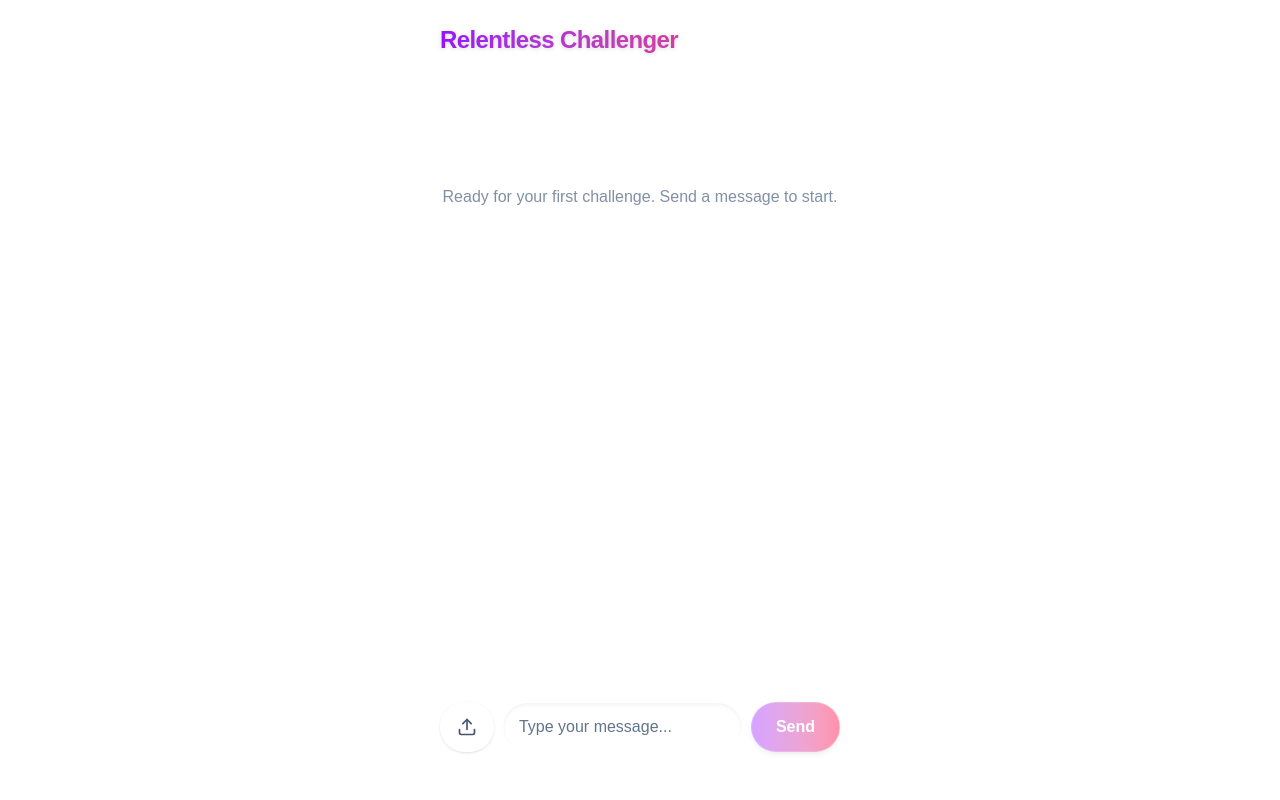
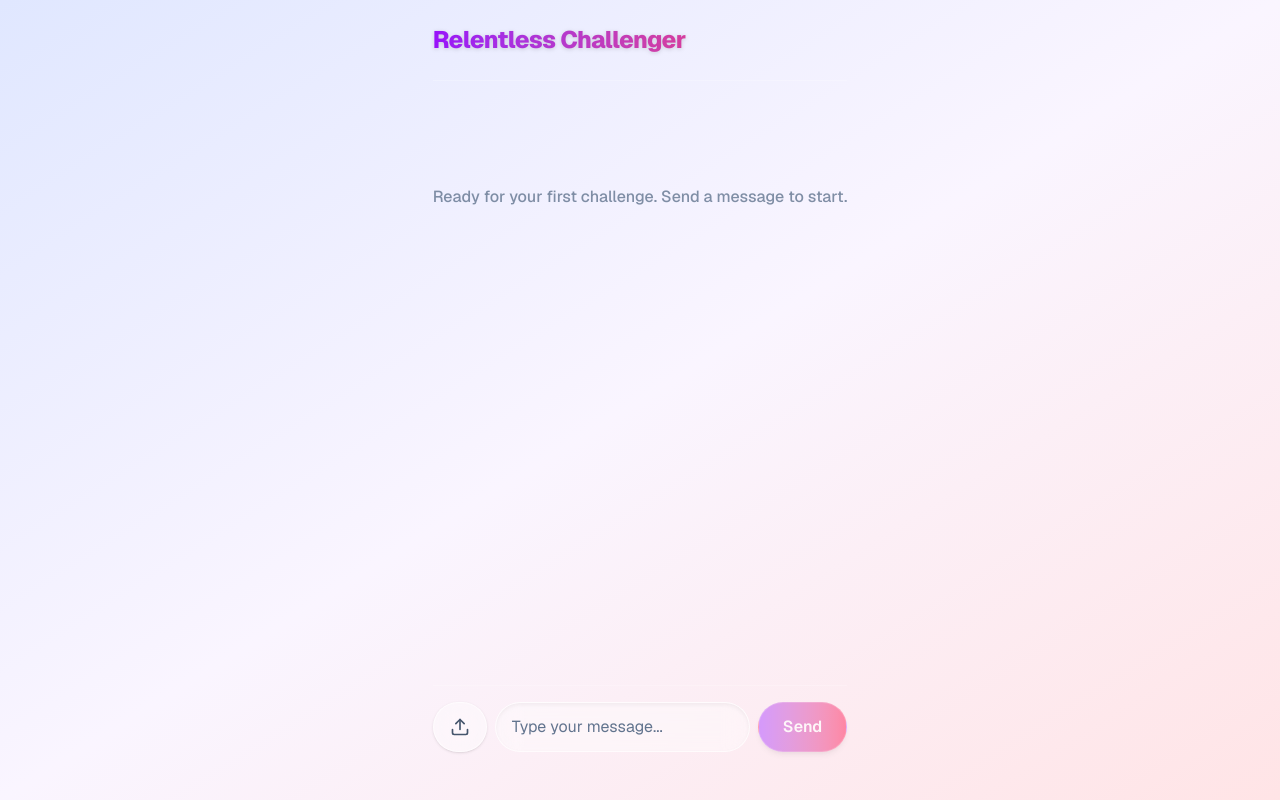
Before and after one commit to sanandsanand/devpostbuildwithai, a Next.js app: page / in a window 1280 px wide. Built offline with nearby package versions, Linux system fonts and the light colour scheme.

Commit message:
Clean up global css for light mode

```diff
--- a/src/app/globals.css
+++ b/src/app/globals.css
@@ -1,27 +1,7 @@
 @import "tailwindcss";
 @plugin "@tailwindcss/typography";
 
-:root {
-  --background: #ffffff;
-  --foreground: #171717;
-}
-
 @theme inline {
-  --color-background: var(--background);
-  --color-foreground: var(--foreground);
   --font-sans: var(--font-geist-sans);
   --font-mono: var(--font-geist-mono);
 }
-
-@media (prefers-color-scheme: dark) {
-  :root {
-    --background: #0a0a0a;
-    --foreground: #ededed;
-  }
-}
-
-body {
-  background: var(--background);
-  color: var(--foreground);
-  font-family: Arial, Helvetica, sans-serif;
-}
```
